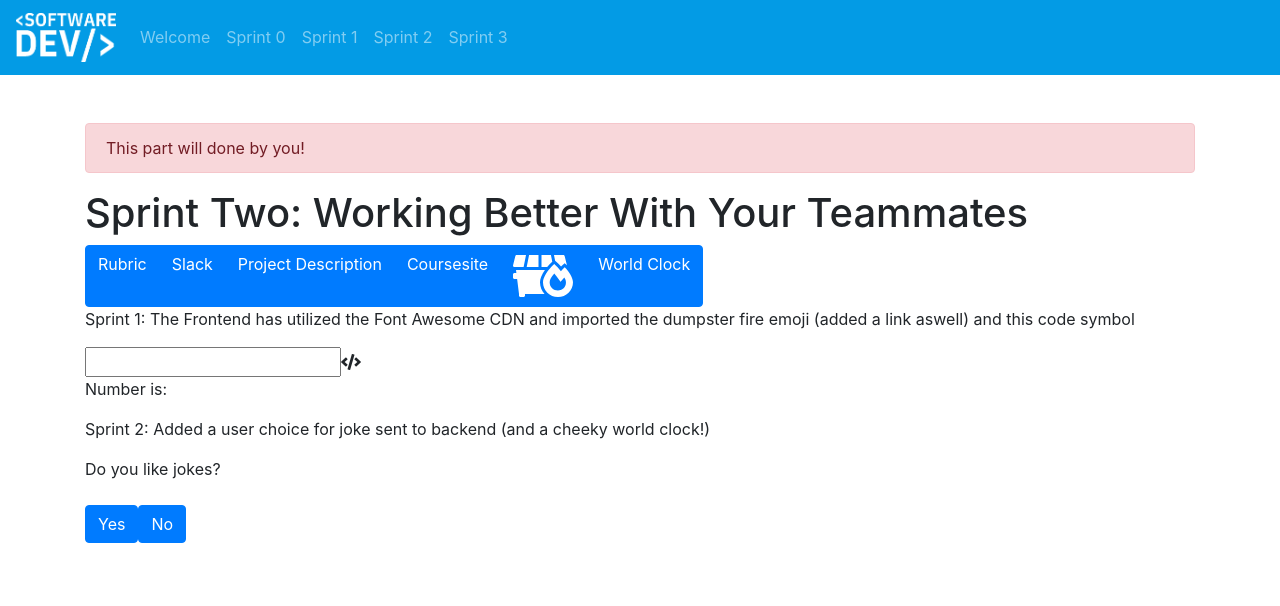
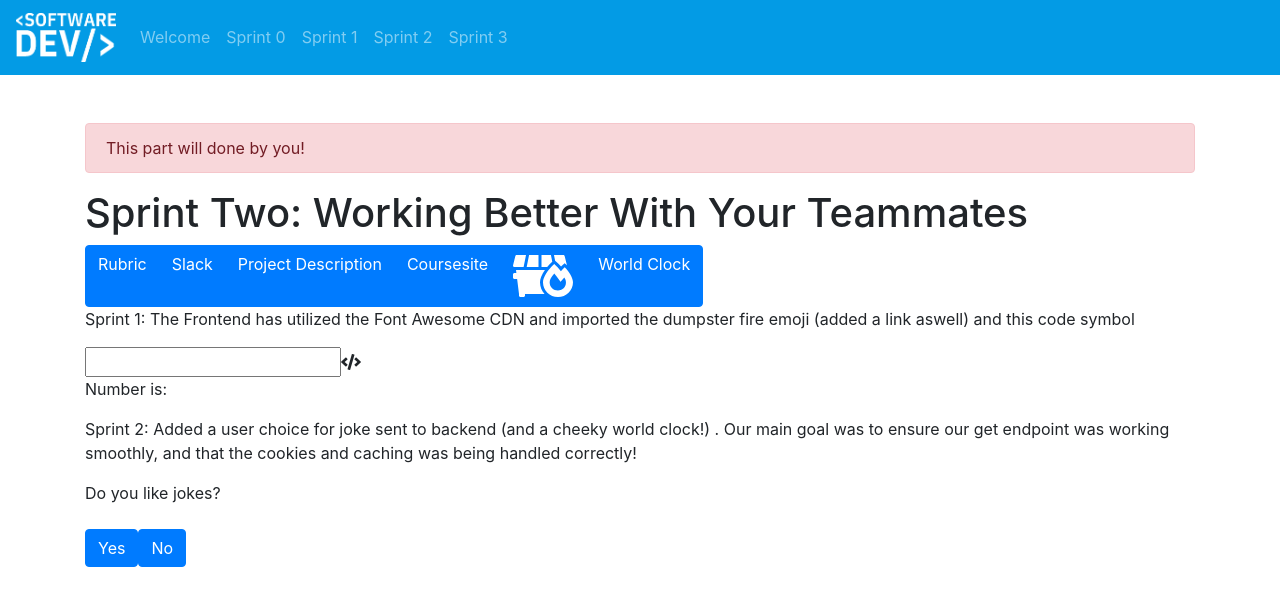
Before and after one commit to lucamilletti99/tbduniverse-website, a Vue app in the folder client/: page /sprint2 in a window 1280 px wide. Shown: the top 606 px of the page. Built offline with nearby package versions, Linux system fonts and the light colour scheme.

Commit message:
S2 Desc. and adding post route

```diff
--- a/client/src/components/Jokes.vue
+++ b/client/src/components/Jokes.vue
@@ -44,6 +44,9 @@ export default class Jokes extends Vue {
           console.error(`Couldn't fetch joke: ${err}`)
         })
       }
+    public postJoke(cookie: any) : void{
+      JokesDataService.create(document.cookie); //send post request, sending them the information about the singular cookie on the client side
+    }
 }
 </script>
 
--- a/client/src/pages/Sprint2Page.vue
+++ b/client/src/pages/Sprint2Page.vue
@@ -14,7 +14,6 @@
     </div>
     <p>{{ description }}</p>
       <newComponent></newComponent>
-
     <p>{{ description2 }}</p>
       <label>Do you like jokes?</label>
       <Jokes></Jokes><br><br><br>
@@ -37,7 +36,7 @@ import Jokes from '../components/Jokes.vue'
 export default class Sprint2Page extends Vue {
   private title: string = 'Sprint Two: Working Better With Your Teammates';
   private description: string = 'Sprint 1: The Frontend has utilized the Font Awesome CDN and imported the dumpster fire emoji (added a link aswell) and this code symbol';
-  private description2: string = 'Sprint 2: Added a user choice for joke sent to backend (and a cheeky world clock!)';
+  private description2: string = 'Sprint 2: Added a user choice for joke sent to backend (and a cheeky world clock!) . Our main goal was to ensure our get endpoint was working smoothly, and that the cookies and caching was being handled correctly!';
   private rubricLink: string = 'https://docs.google.com/document/d/1zVWKnUkdp5YZLm7QTdsexhSakfIsVgAkUdsRtXHgYRc/edit?usp=sharing';
   private slackLink: string = 'https://app.slack.com/client/T01HDFMDT0T/C01J352F8U8';
   private descLink: string = 'https://docs.google.com/document/d/1igm6ORVncy5TLJkQsHFqOr72ojPIQ7bRpjF-H4ss0GY/edit?usp=sharing';
```
